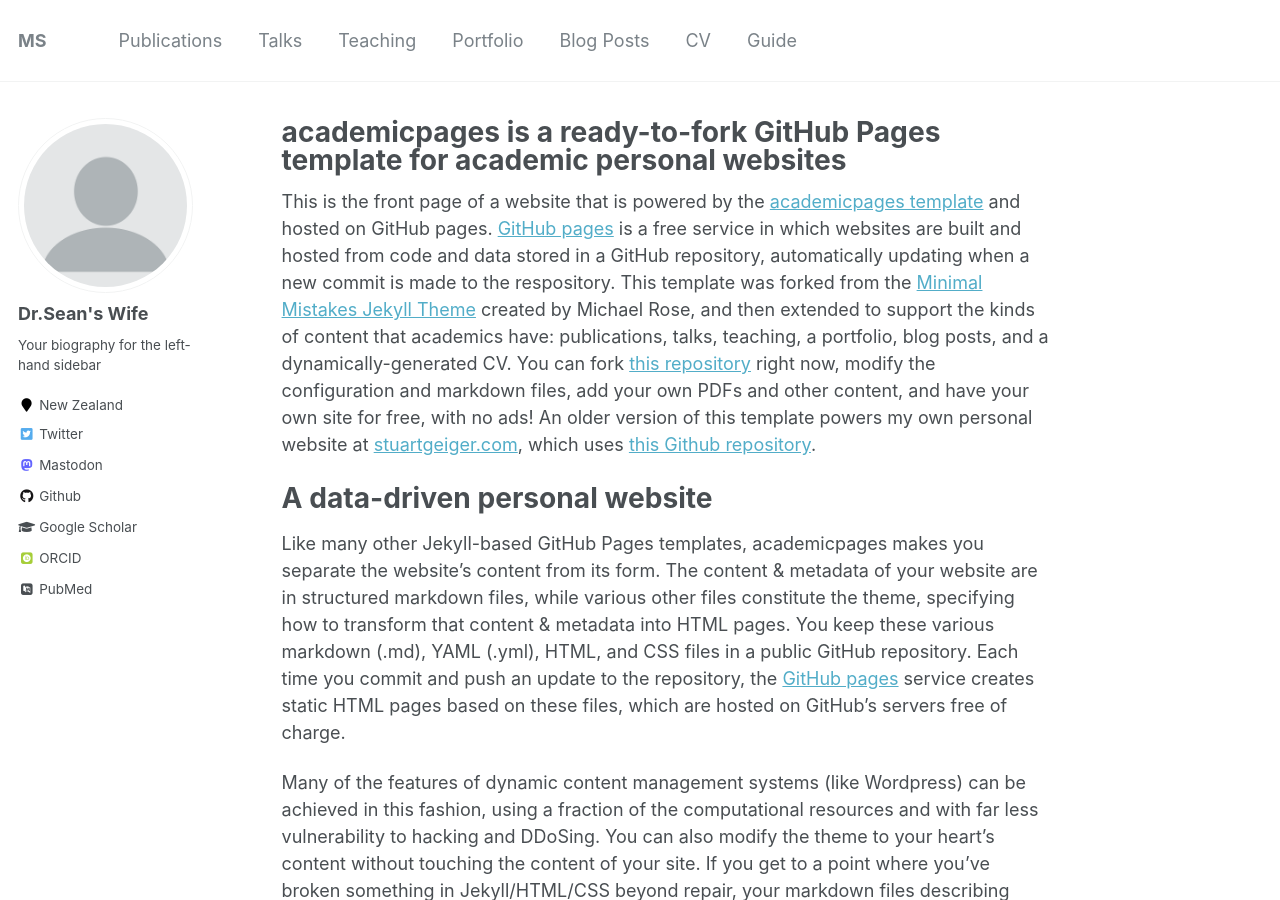
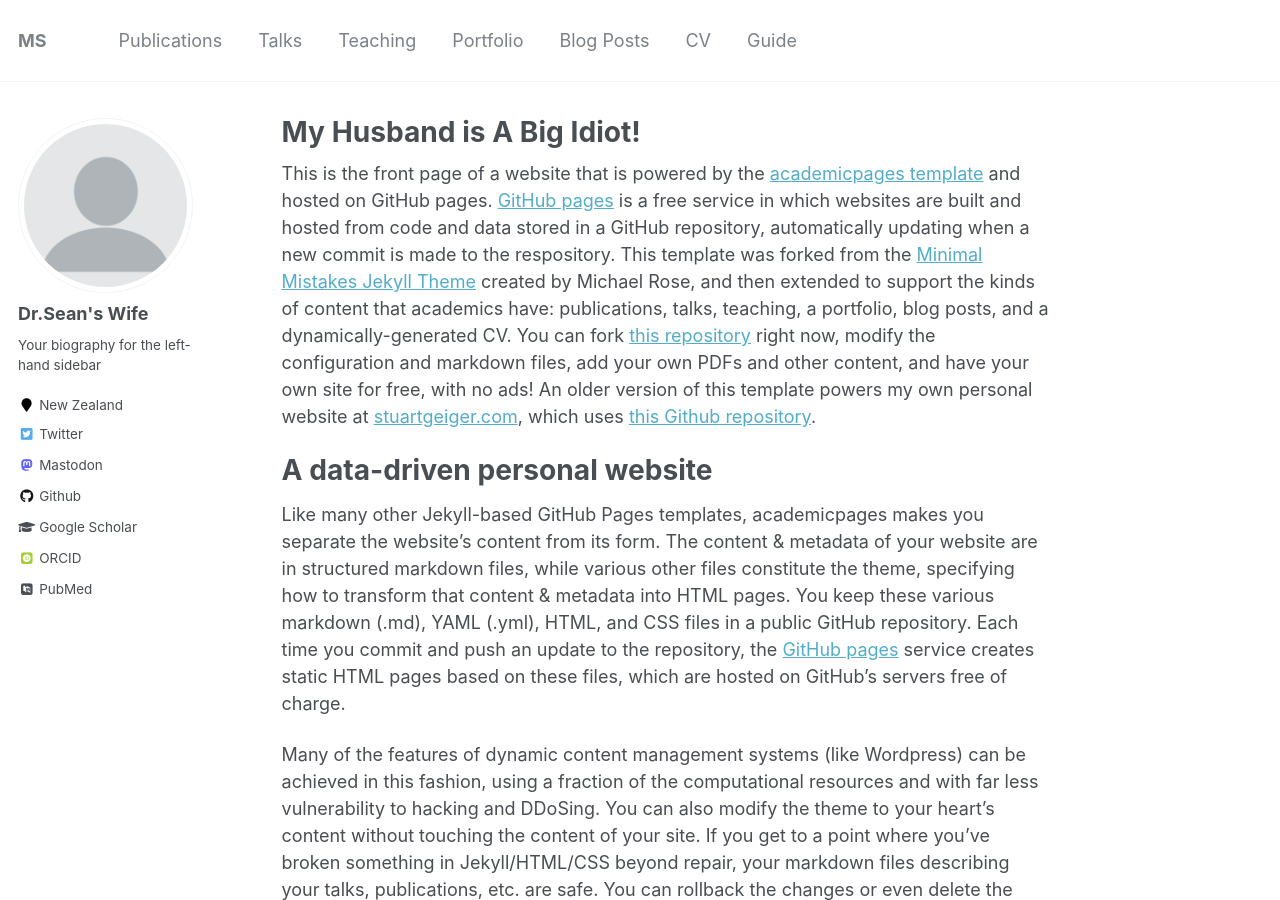
Before and after one commit to Yiwei-ZYW/yiwei-zyw.github.io, a Jekyll site: the page built from _pages/about.md, in a window 1280 px wide and 900 px high. Built offline with Jekyll 4.4.1, drawn with Linux system fonts in a browser that asks for light colours; some web fonts are replaced.

Commit message:
about.md

```diff
--- a/_pages/about.md
+++ b/_pages/about.md
@@ -1,6 +1,6 @@
 ---
 permalink: /
-title: "academicpages is a ready-to-fork GitHub Pages template for academic personal websites"
+title: "My Husband is A Big Idiot!"
 author_profile: true
 redirect_from:
   - /about/
```
